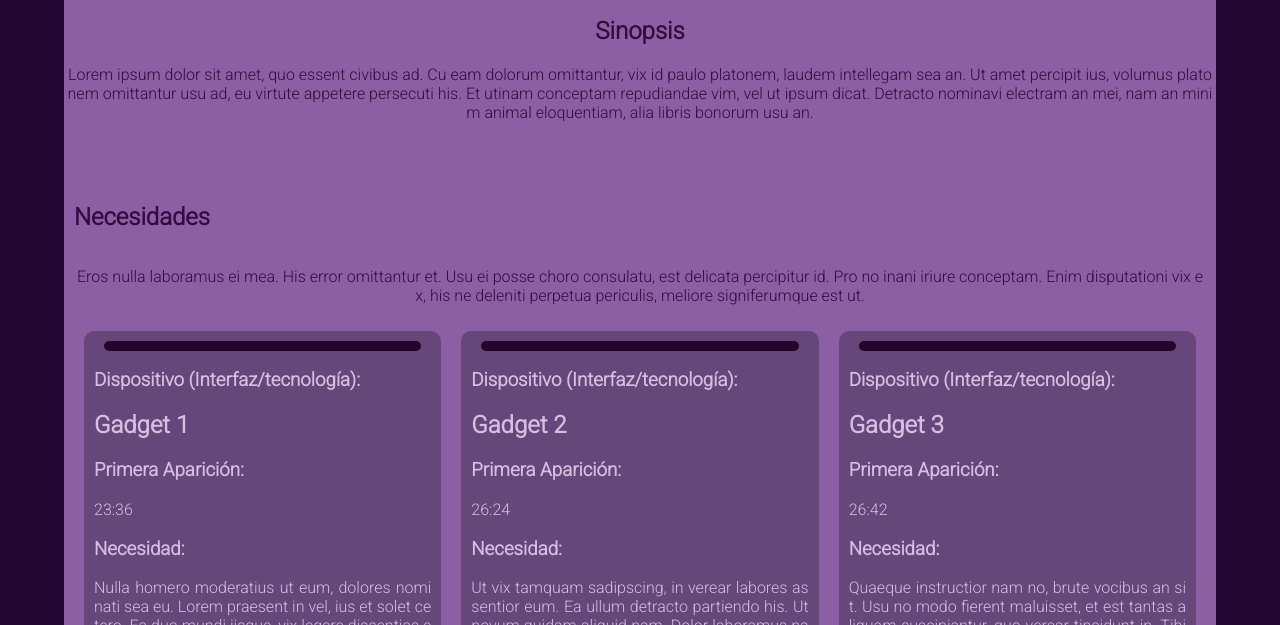
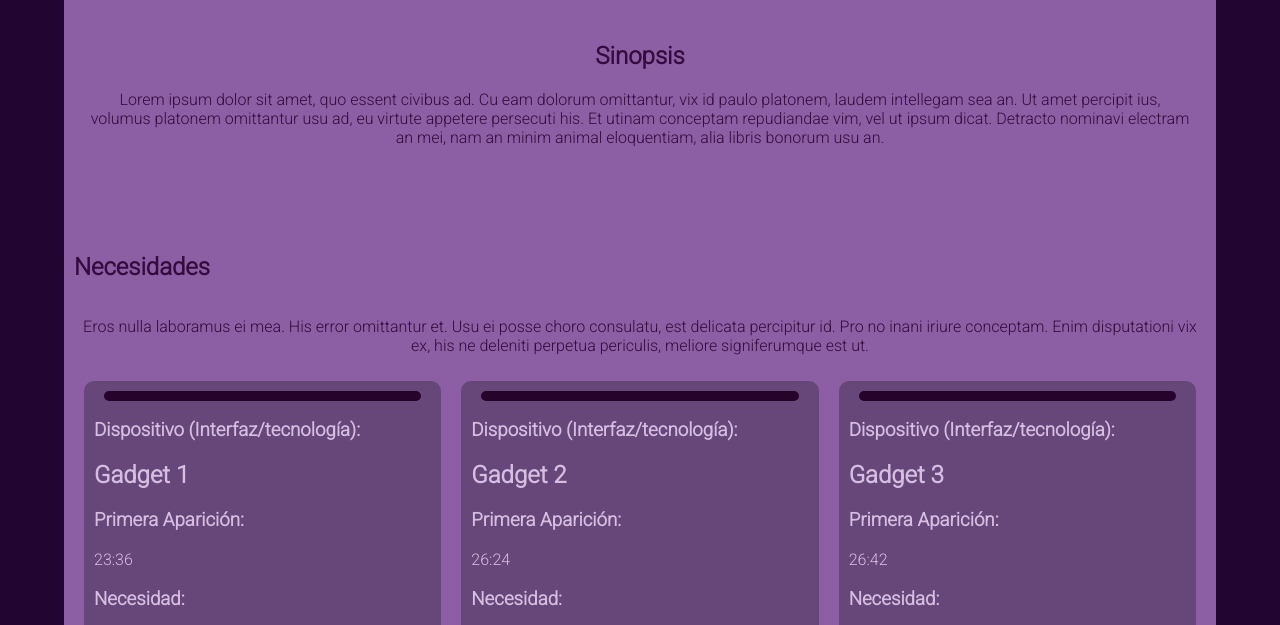
Before and after one commit to fasdev7/primera-pag-fas, a website built with Parcel: page index.html in a window 1280 px wide. Shown: the part 95-720 px from the top of the page. Built offline with nearby package versions, Linux system fonts and the light colour scheme.

Commit message:
Update style.css

```diff
--- a/style.css
+++ b/style.css
@@ -21,7 +21,7 @@ body {
   border-color: #170222;
   margin: 10px auto;
   overflow-y: auto;
-  word-break: break-all;
+  word-break: break-word;
 }
 
 
@@ -69,6 +69,7 @@ body {
 
 .section {
   width: 100%;
+  padding: 25px;
   /* display: inline-block; */
 }
 
```
